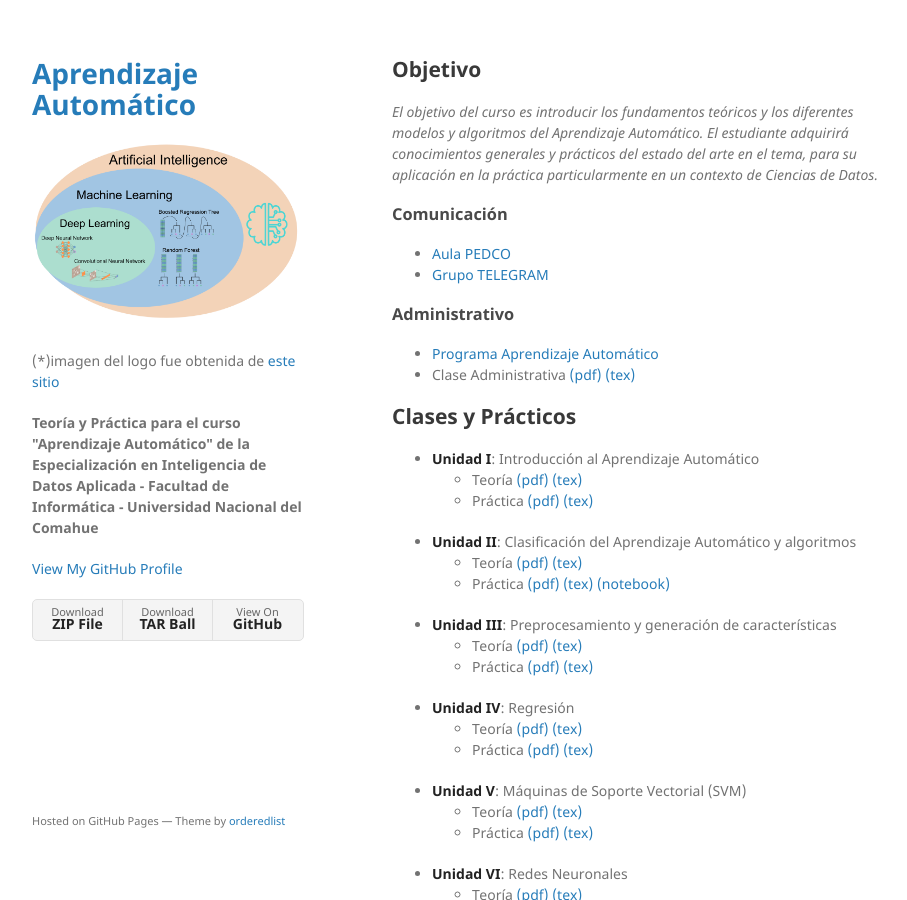
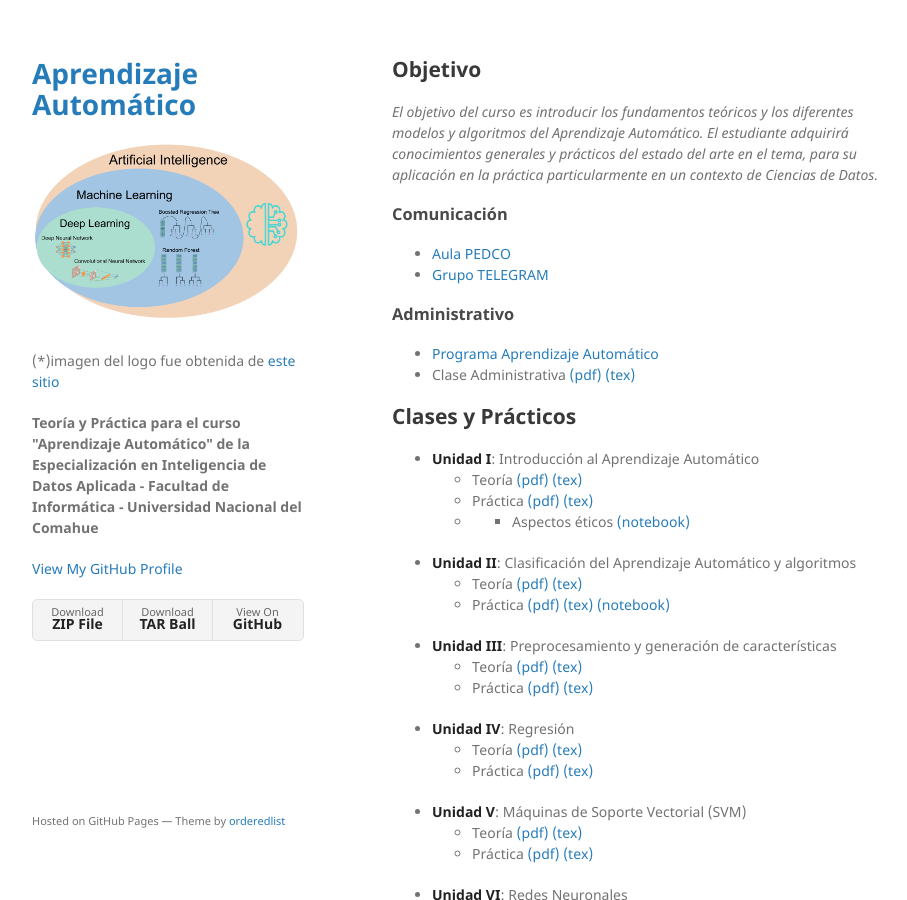
Before and after one commit to germanbraun/germanbraun.github.io, a Jekyll site: the page built from index.md, in a window 1280 px wide and 900 px high. Shown: the whole window, without its empty margins (178-1085 px from the left). Built offline with Jekyll 4.4.1, drawn with Linux system fonts in a browser that asks for light colours; our own code applies the rules of GitHub Pages for plain Markdown files.

Commit message:
fairness notebook

```diff
--- a/index.md
+++ b/index.md
@@ -23,6 +23,7 @@ _El estudiante adquirirá conocimientos generales y prácticos del estado del ar
 * **Unidad I**: Introducción al Aprendizaje Automático
   * Teoría [(pdf)](/docs/UnidadI/Teoría/EIDA_Unidad_I.pdf) [(tex)](/docs/UnidadI/Teoría/EIDA_Unidad_I.zip)
   * Práctica [(pdf)](/docs/UnidadI/LaboratorioI/Laboratorio_1.pdf) [(tex)](/docs/UnidadI/LaboratorioI/Laboratorio_1.zip)
+  * * Aspectos éticos [(notebook)](https://github.com/germanbraun/germanbraun.github.io/blob/main/docs/UnidadI/LaboratorioI/aif360-fairness.ipynb)
 * **Unidad II**:  Clasificación del Aprendizaje Automático y
 algoritmos
   * Teoría [(pdf)](/docs/UnidadII/Teoría/EIDA_Unidad_II.pdf) [(tex)](/docs/UnidadII/Teoría/EIDA_Unidad_II.zip)
```
Also changed, not shown: 2 other files.
